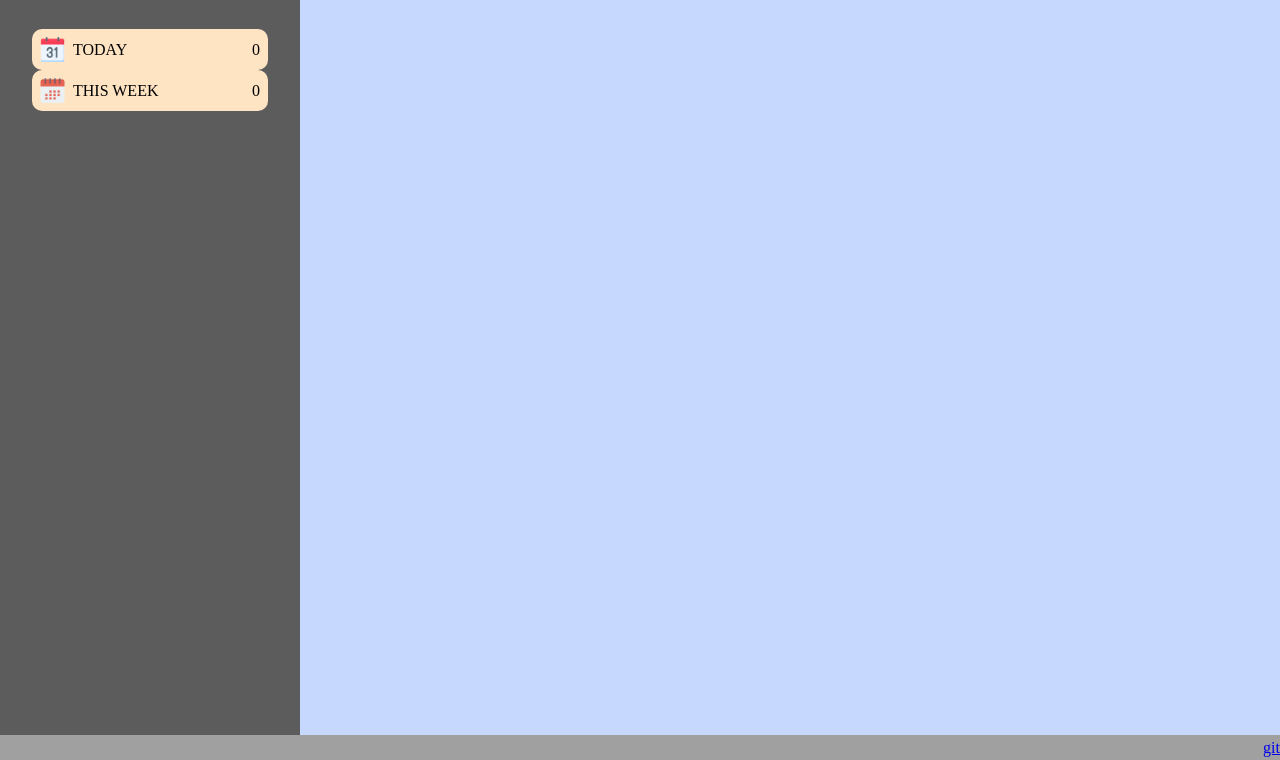
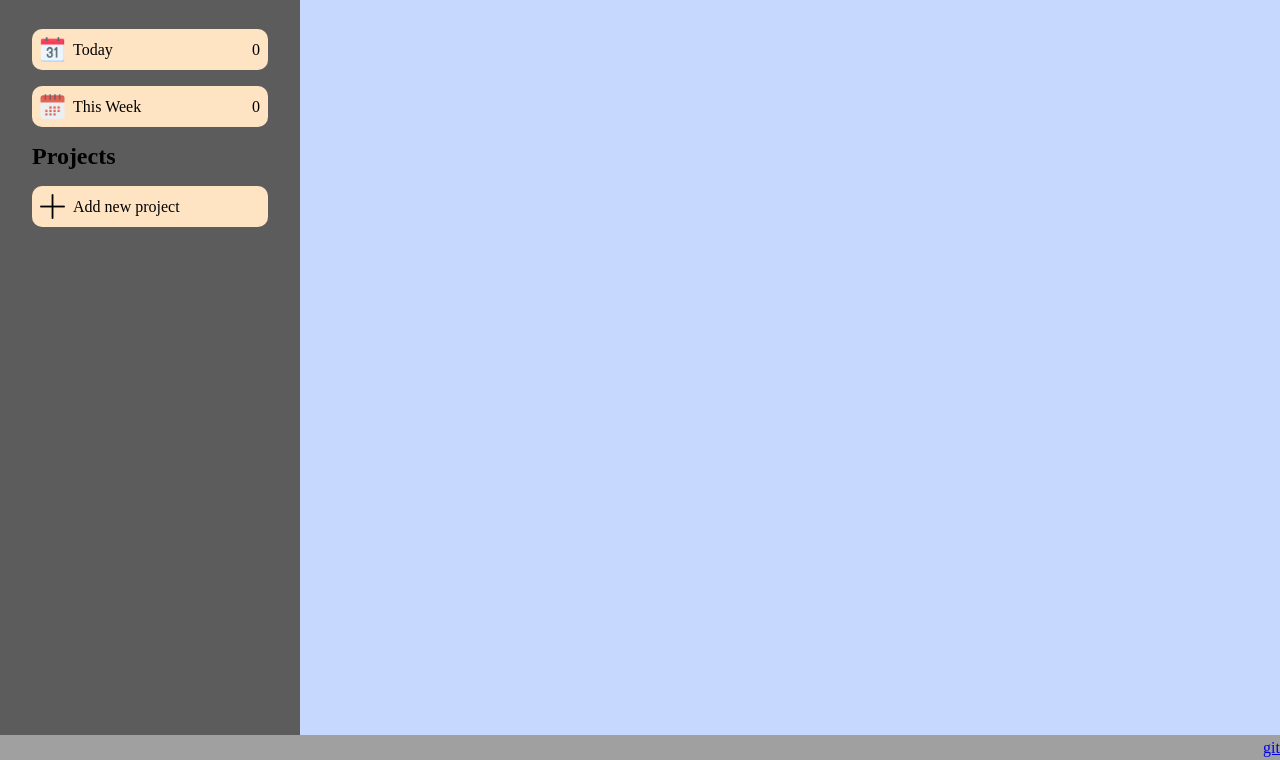
Before and after one commit to Orluca/TOP-todo-app, a website built with webpack: page src/template.html in a window 1280 px wide. Shown: the part 40-800 px from the top of the page. Built offline with nearby package versions, Linux system fonts and the light colour scheme.

Commit message:
new project button

```diff
--- a/src/modules/main/sidebar/sidebar-button/sidebar-button.css
+++ b/src/modules/main/sidebar/sidebar-button/sidebar-button.css
@@ -0,0 +1,24 @@
+.sidebar-btn {
+  display: flex;
+  justify-content: space-between;
+  align-items: center;
+  padding: 0.5rem;
+  border-radius: 10px;
+  background-color: bisque;
+}
+
+.sidebar-btn:hover {
+  cursor: pointer;
+  background-color: white;
+}
+
+.sidebar-btn-left {
+  display: flex;
+  justify-content: flex-start;
+  align-items: center;
+  column-gap: 0.5rem;
+}
+
+.sidebar-btn-icon {
+  width: 25px;
+}
--- a/src/modules/main/sidebar/sidebar-button/sidebar-button.js
+++ b/src/modules/main/sidebar/sidebar-button/sidebar-button.js
@@ -1,70 +1,9 @@
 import sidebarButtonStyle from "./sidebar-button.css";
-import iconToday from "../assets/icon-today.png";
-import iconWeek from "../assets/icon-week.png";
-
-// class sidebarButton {
-//   constructor(name, icon, count) {
-//     this.name = name;
-//     this.icon = icon;
-//     this.count = count;
-//   }
-
-//   setCount(count) {
-//     this.count = count;
-//   }
-
-//   icon() {
-//     const buttonIcon = document.createElement("img");
-//     buttonIcon.classList.add("sidebar-btn-icon");
-//     buttonIcon.src = this.icon;
-
-//     return buttonIcon;
-//   }
-//   text() {
-//     const buttonText = document.createElement("div");
-//     buttonText.textContent = this.name;
-
-//     return buttonText;
-//   }
-//   leftContainer() {
-//     const buttonLeft = document.createElement("div");
-//     buttonLeft.classList.add("sidebar-btn-left");
-
-//     buttonLeft.appendChild(this.icon());
-//     buttonLeft.appendChild(this.text());
-
-//     return buttonLeft;
-//   }
-//   count() {
-//     const buttonCount = document.createElement("div");
-//     buttonCount.textContent = "6";
-
-//     return buttonCount;
-//   }
-//   createButton() {
-//     const button = document.createElement("div");
-//     button.classList.add("sidebar-btn");
-
-//     button.appendChild(this.leftContainer());
-//     button.appendChild(this.count());
-
-//     return button;
-//   }
-// }
-
-// export default sidebarButton;
-
-//
 
 function icon(src) {
-  const imageSources = {
-    today: iconToday,
-    week: iconWeek,
-  };
-
   const buttonIcon = document.createElement("img");
   buttonIcon.classList.add("sidebar-btn-icon");
-  buttonIcon.src = imageSources[src];
+  buttonIcon.src = src;
 
   return buttonIcon;
 }
@@ -89,9 +28,10 @@ function count(count) {
 
   return buttonCount;
 }
-function sidebarButton(name, iconSrc, countAmount) {
+function sidebarButton(name, iconSrc, countAmount, id) {
   const sidebarButton = document.createElement("div");
   sidebarButton.classList.add("sidebar-btn");
+  sidebarButton.setAttribute("id", id);
 
   sidebarButton.appendChild(leftContainer(name, iconSrc));
   sidebarButton.appendChild(count(countAmount));
--- a/src/modules/main/sidebar/sidebar.css
+++ b/src/modules/main/sidebar/sidebar.css
@@ -3,30 +3,7 @@
   width: 300px;
   height: 100%;
   padding: 2rem;
+  display: flex;
+  flex-direction: column;
+  row-gap: 1rem;
 }
-
-/* SIDEBAR BUTTONS */
-.sidebar-btn {
-  display: flex;
-  justify-content: space-between;
-  align-items: center;
-  padding: 0.5rem;
-  border-radius: 10px;
-  background-color: bisque;
-}
-
-.sidebar-btn:hover {
-  cursor: pointer;
-  background-color: white;
-}
-
-.sidebar-btn-left {
-  display: flex;
-  justify-content: flex-start;
-  align-items: center;
-  column-gap: 0.5rem;
-}
-
-.sidebar-btn-icon {
-  width: 25px;
-}
--- a/src/modules/main/sidebar/sidebar.js
+++ b/src/modules/main/sidebar/sidebar.js
@@ -1,61 +1,26 @@
 import sidebarStyle from "./sidebar.css";
-// import iconToday from "./assets/icon-today.png";
 import SidebarButton from "./sidebar-button/sidebar-button.js";
-import sidebarButton from "./sidebar-button/sidebar-button.js";
 
-// // --------------------- TODAYS TASKS BUTTON ---------------------
-// function todayIcon() {
-//   const todayIcon = document.createElement("img");
-//   todayIcon.classList.add("sidebar-btn-icon");
-//   todayIcon.src = iconToday;
+import iconToday from "./assets/icon-today.png";
+import iconWeek from "./assets/icon-week.png";
+import iconPlus from "./assets/icon-plus.png";
 
-//   return todayIcon;
-// }
+function projectsHeader() {
+  const projectsHeader = document.createElement("h2");
+  projectsHeader.textContent = "Projects";
 
-// function todayText() {
-//   const todayText = document.createElement("div");
-//   todayText.textContent = "TODAY";
+  return projectsHeader;
+}
 
-//   return todayText;
-// }
-
-// function todayLeft() {
-//   const todayLeft = document.createElement("div");
-//   todayLeft.classList.add("sidebar-btn-left");
-
-//   todayLeft.appendChild(todayIcon());
-//   todayLeft.appendChild(todayText());
-
-//   return todayLeft;
-// }
-
-// function todayCount() {
-//   const todayCount = document.createElement("div");
-//   todayCount.textContent = "6";
-
-//   return todayCount;
-// }
-
-// function today() {
-//   const today = document.createElement("div");
-//   today.classList.add("sidebar-btn");
-
-//   today.appendChild(todayLeft());
-//   today.appendChild(todayCount());
-
-//   return today;
-// }
-
-// --------------------- SIDEBAR ---------------------
 function sidebar() {
   const sidebar = document.createElement("div");
   sidebar.classList.add("sidebar");
 
-  // sidebar.appendChild(today());
-  // const btnToday = new SidebarButton("TODAY", "iconToday", 0);
-  // sidebar.appendChild(btnToday.createButton());
-  sidebar.appendChild(sidebarButton("TODAY", "today", 0));
-  sidebar.appendChild(sidebarButton("THIS WEEK", "week", 0));
+  sidebar.appendChild(SidebarButton("Today", iconToday, 0, "btn-today"));
+  sidebar.appendChild(SidebarButton("This Week", iconWeek, 0, "btn-this-week"));
+
+  sidebar.appendChild(projectsHeader());
+  sidebar.appendChild(SidebarButton("Add new project", iconPlus, "", "btn-new-project"));
 
   return sidebar;
 }
```
Also changed, not shown: src/modules/main/sidebar/assets/icon-plus.png (added).
